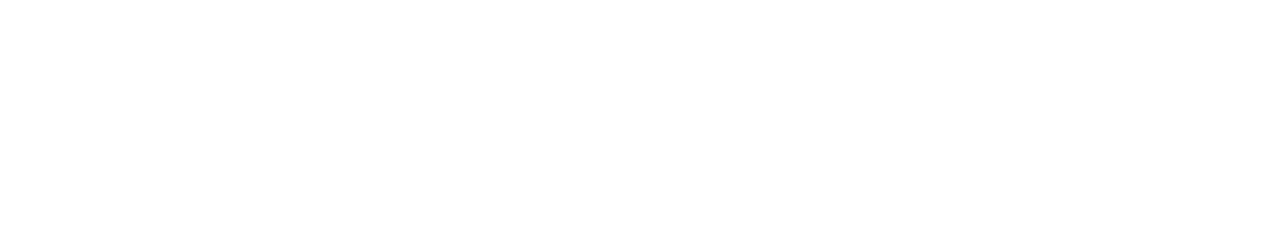
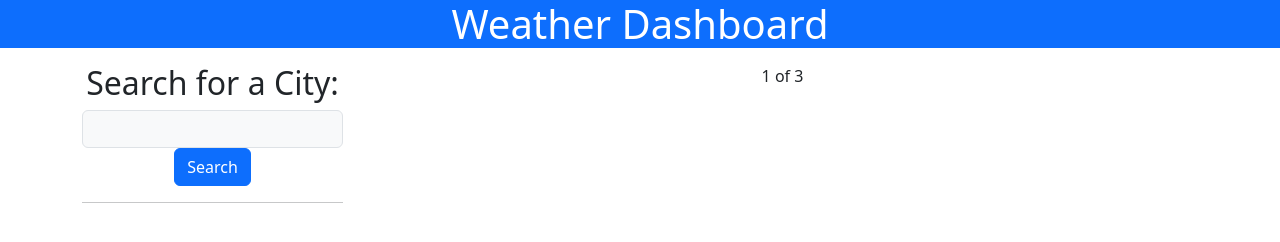
Before and after one commit to shutterspeed1000/weatherApp, a plain HTML site: page index.html in a window 1280 px wide. Drawn offline with nearby package versions, Linux system fonts and the light colour scheme.

Commit message:
basic layout and input

```diff
--- a/index.html
+++ b/index.html
@@ -15,9 +15,45 @@
 </head>
 
 <body>
-    <!--[if lt IE 7]>
-            <p class="browsehappy">You are using an <strong>outdated</strong> browser. Please <a href="#">upgrade your browser</a> to improve your experience.</p>
-        <![endif]-->
+
+<!-- Topbar -->
+
+    <div class="row">
+        <h1 class="text-bg-primary col-12 text-center">Weather Dashboard<h1>
+    </div>
+
+
+
+<section class="container text-center">
+    <div class="row justify-content-md-center">
+        <div class="col col-lg-3">
+            <h2>Search for a City:</h2>
+            <input style = "width: 100%" class="input-group-text"></input>
+            <button class="btn btn-primary" id="search">Search</button>
+        <hr></hr>
+          </div>
+
+          <div class="col col-lg-9">
+            1 of 3
+          </div>
+
+        </div>
+
+
+
+
+
+
+
+
+    </div>
+</section>
+
+
+
+
+
+
 
     <script src="./assets/js/script.js"></script>
 
```
